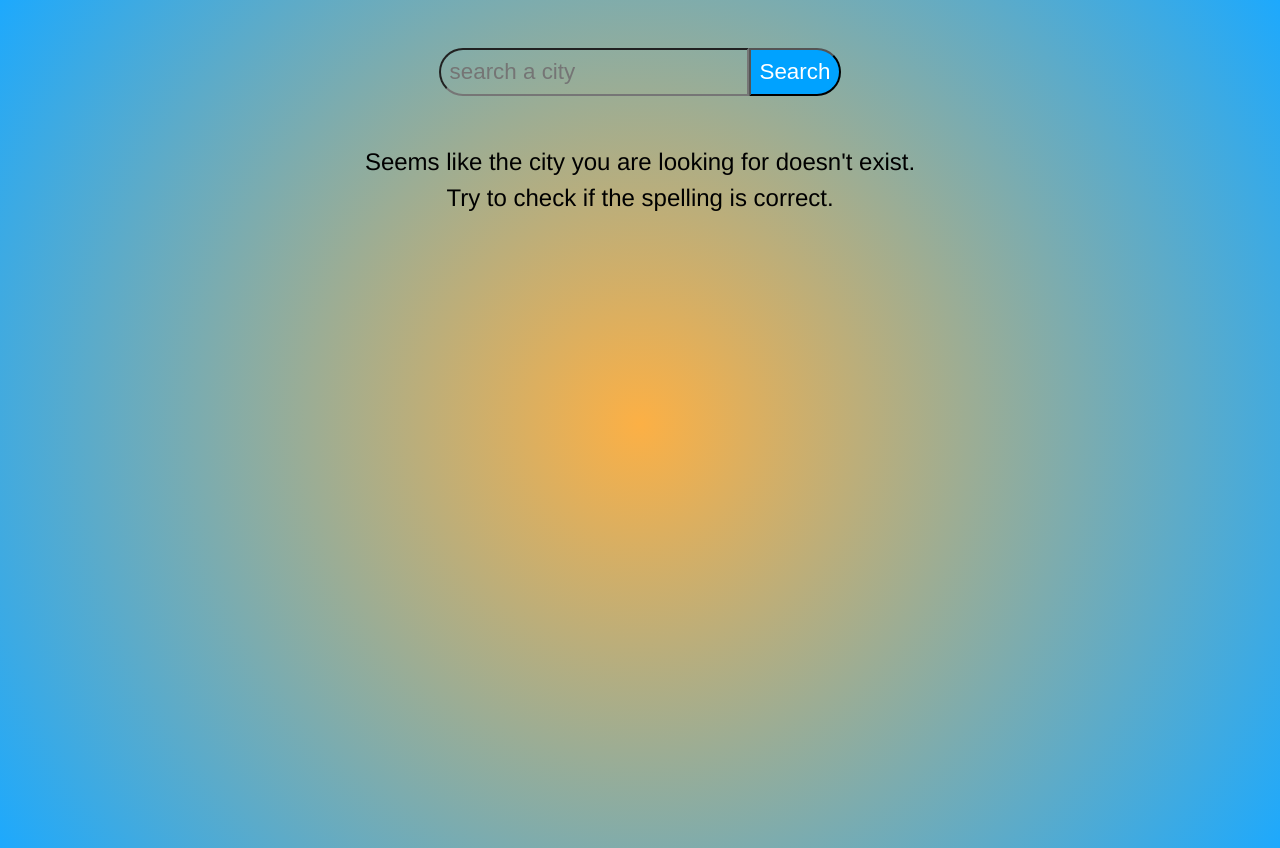
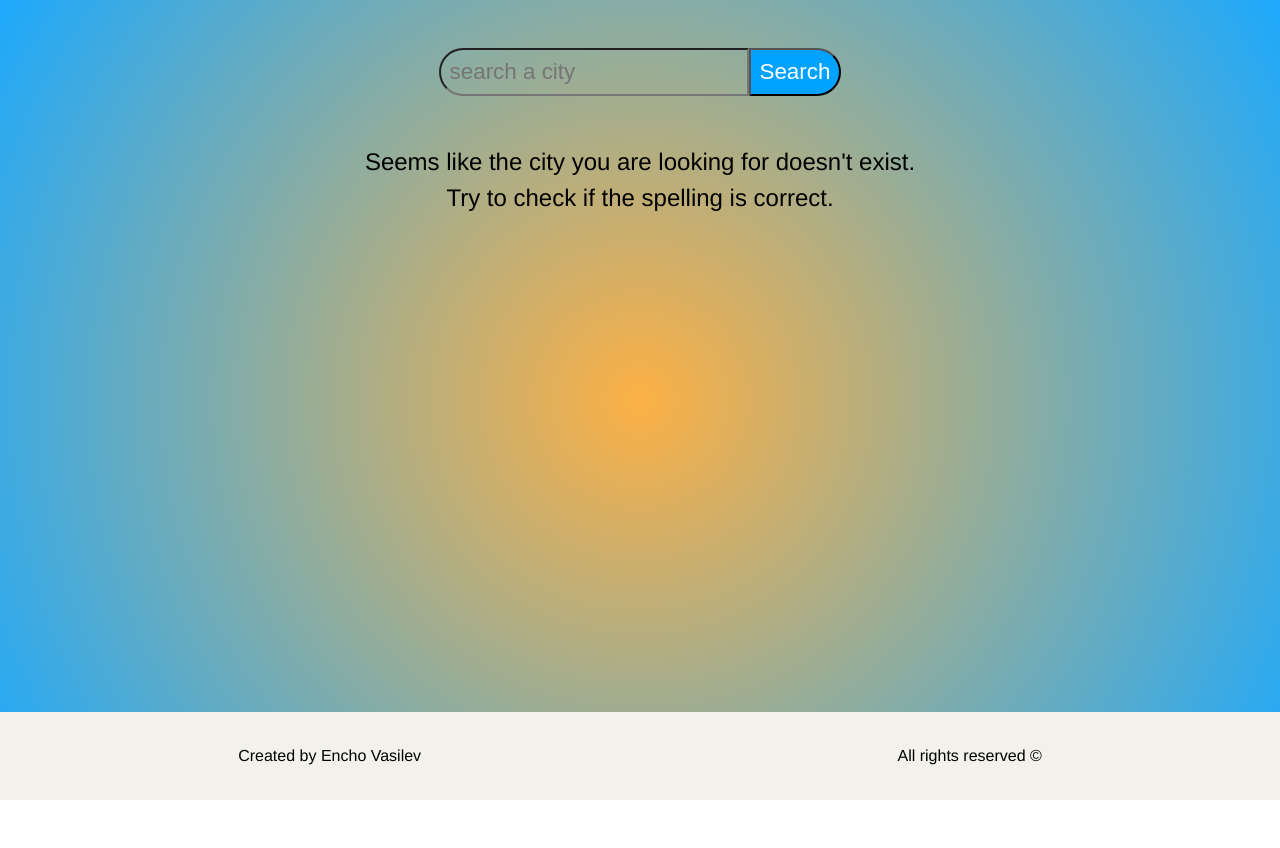
Before and after one commit to edvasilev94/WeatherApp, a React (Vite) app in the folder weatherApp/: page / in a window 1280 px wide. After the commit the page ends 800 px from the top, so only its background shows below. Built offline with nearby package versions, Linux system fonts and the light colour scheme; no server answers.

Commit message:
Added footer

```diff
--- a/weatherApp/src/App.css
+++ b/weatherApp/src/App.css
@@ -9,7 +9,16 @@ html {
 }
 
 body {
-  height: 100vh;
+  min-height: 100vh;
+  display: flex;
+  flex-direction: column;
   background: rgb(252,176,69);
   background: radial-gradient(circle, rgba(252,176,69,1) 0%, rgba(29,169,253,1) 100%);
 }
+
+.conainer-main {
+  height: 100vh;
+  display: flex;
+  flex-direction: column;
+  justify-content: space-between;
+}
--- a/weatherApp/src/App.jsx
+++ b/weatherApp/src/App.jsx
@@ -1,13 +1,17 @@
 import { Routes, Route } from 'react-router-dom';
 import Home from './componenets/Home/Home';
+import Footer from './componenets/Footer/Footer';
 
 import './App.css'
 function App() {
 
   return (
+      <div className="conainer-main">
         <Routes>
           <Route path='/' element={<Home />} />
         </Routes>
+        <Footer></Footer>
+      </div>
   )
 }
 
--- a/weatherApp/src/componenets/Card/Card.jsx
+++ b/weatherApp/src/componenets/Card/Card.jsx
@@ -42,6 +42,7 @@ export default function Card({ searchResult }) {
                     <p className="weather-text">{weather[0].WeatherText}</p>
                     <p className="humidity">Relative Humidity: {weather[0].RelativeHumidity}</p>
                     <p className="wind-speed">Wind speed: {weather[0].Wind.Speed.Metric.Value} Km/h</p>
+
                 </div>
             ) : (
                 <div className="error-message">
--- a/weatherApp/src/componenets/Card/card.css
+++ b/weatherApp/src/componenets/Card/card.css
@@ -1,6 +1,7 @@
 img {
     border-radius: 2em;
-    max-width: 100%;
+    width: 100%;
+    height: 15em;
 }
 
 .cotainer {
--- /dev/null
+++ b/weatherApp/src/componenets/Footer/Footer.jsx
@@ -0,0 +1,14 @@
+import "../Footer/footer.css"
+
+export default function Footer () {
+
+    return (
+        <div className="footer">
+            <ul className="footer-ul">
+                <li>Created by <a href="https://github.com/edvasilev94">Encho Vasilev</a></li>
+                <li>All rights reserved &copy;</li>
+            </ul>
+        </div>
+
+    )
+}
--- /dev/null
+++ b/weatherApp/src/componenets/Footer/footer.css
@@ -0,0 +1,27 @@
+a {
+    text-decoration: none;
+    color: inherit;
+}
+
+a:hover {
+    text-decoration: underline;
+}
+
+
+
+li {
+    margin: 2rem 0;
+    list-style-type: none;
+    font-weight: 500;
+}
+
+.footer-ul{
+    display: flex;
+    justify-content: space-around;
+
+}
+
+.footer {
+    background-color: #F2F1EB;
+    margin-top: 3rem;
+}
--- a/weatherApp/src/componenets/Home/Home.jsx
+++ b/weatherApp/src/componenets/Home/Home.jsx
@@ -1,4 +1,4 @@
-import Search from "../SearchBar/SearchBar"
+import Search from "../Search/Search"
 
 export default function Home () {
 
--- a/weatherApp/src/componenets/SearchBar/SearchBar.jsx
+++ b/weatherApp/src/componenets/Search/Search.jsx
@@ -1,7 +1,7 @@
 import { useState } from "react";
 import Card from "../Card/Card";
 
-import "../SearchBar/searchBar.css"
+import "./search.css"
 
 export default function Search() {
 
```
Also changed, not shown: weatherApp/src/componenets/Search/search.css (renamed from weatherApp/src/componenets/SearchBar/searchBar.css).
